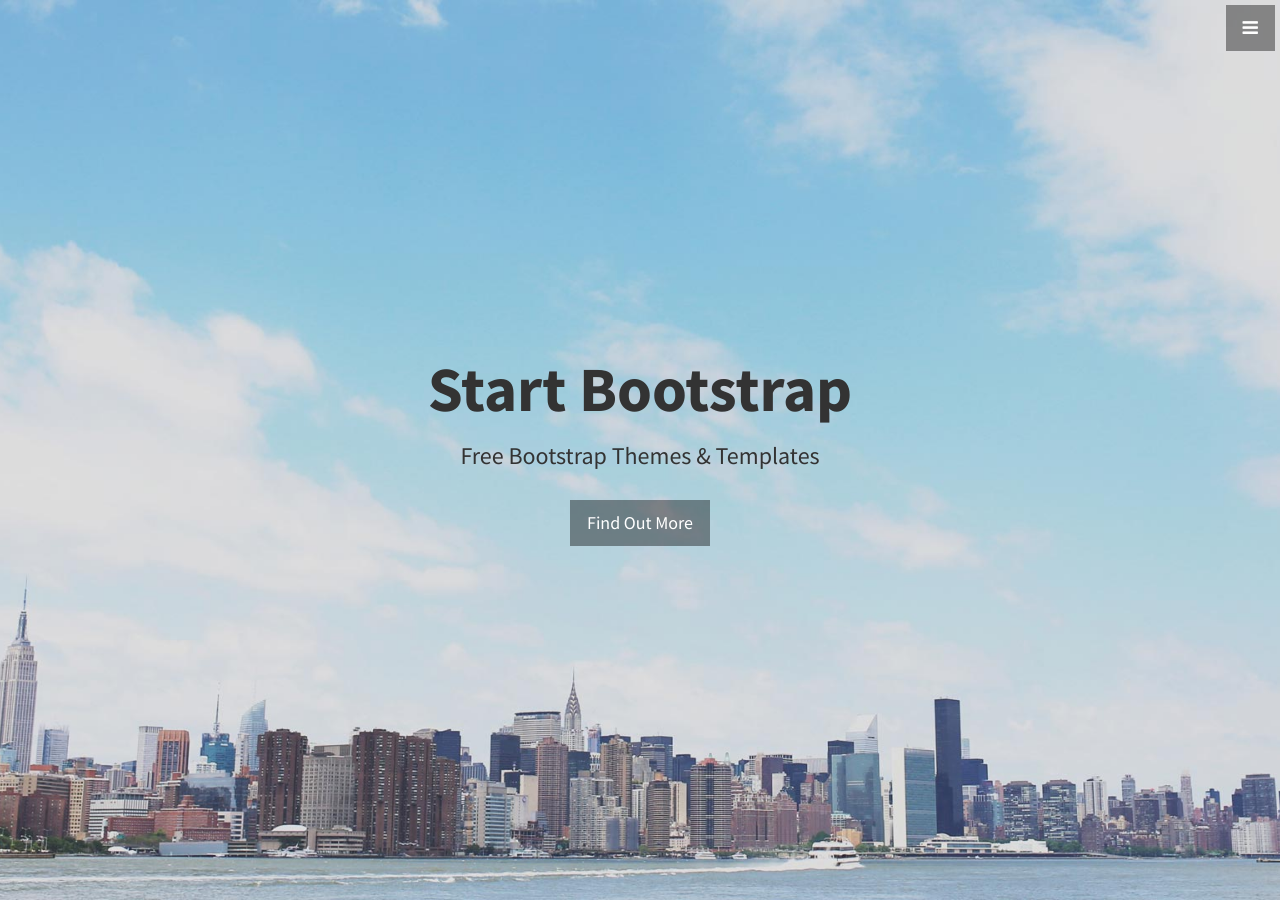
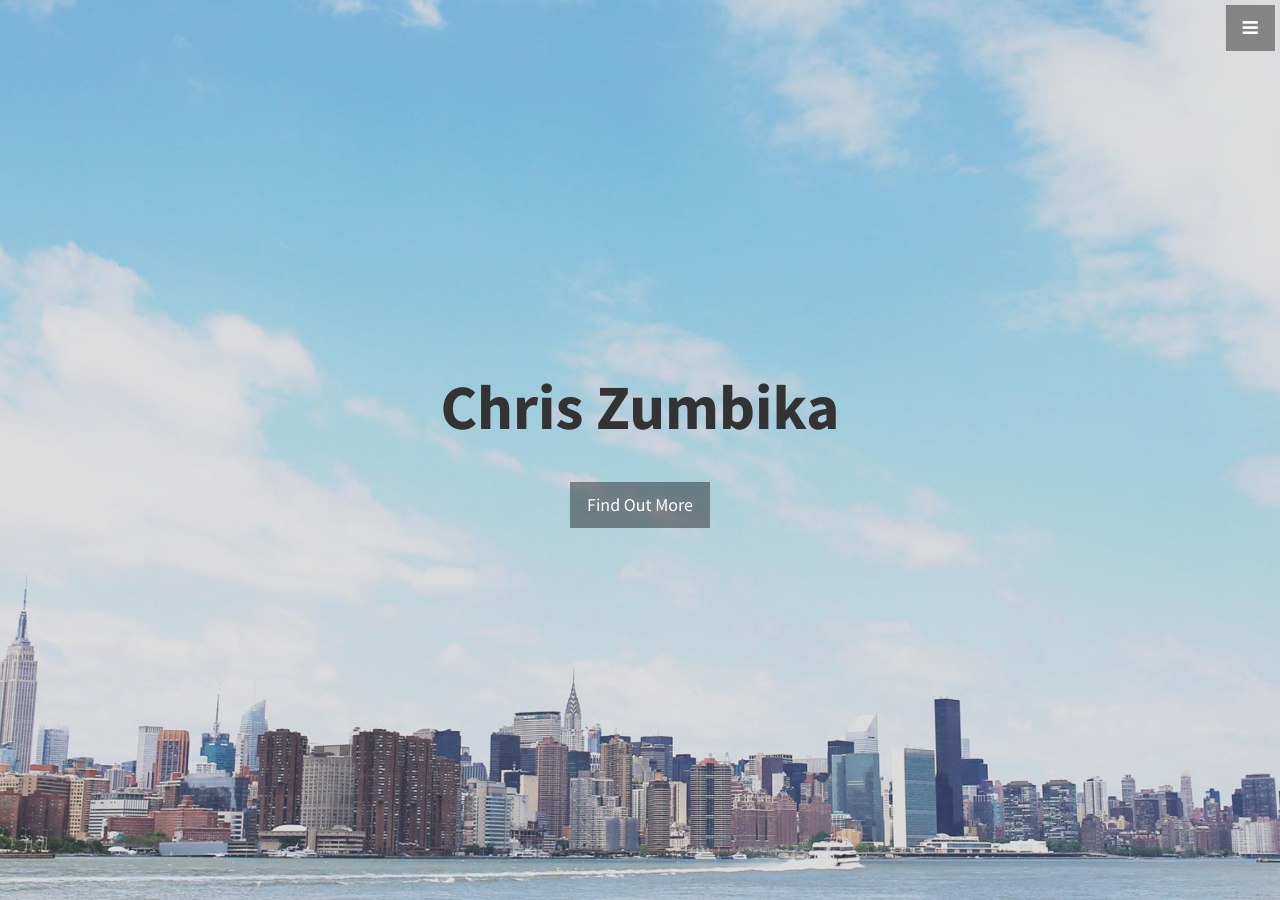
Before and after one commit to cotzanium/cotzanium.github.io, a Jekyll site: the page built from index.html, in a window 1280 px wide and 900 px high. Built offline with Jekyll 4.4.1, drawn with Linux system fonts in a browser that asks for light colours.

Commit message:
Edited Header info

```diff
--- a/_includes/header.html
+++ b/_includes/header.html
@@ -1,7 +1,7 @@
 <header id="top" class="header">
   <div class="text-vertical-center">
-    <h1>Start Bootstrap</h1>
-    <h3>Free Bootstrap Themes &amp; Templates</h3>
+    <h1>Chris Zumbika</h1>
+    <h3></h3>
     <br>
     <a href="#about" class="btn btn-dark btn-lg">Find Out More</a>
   </div>
```
